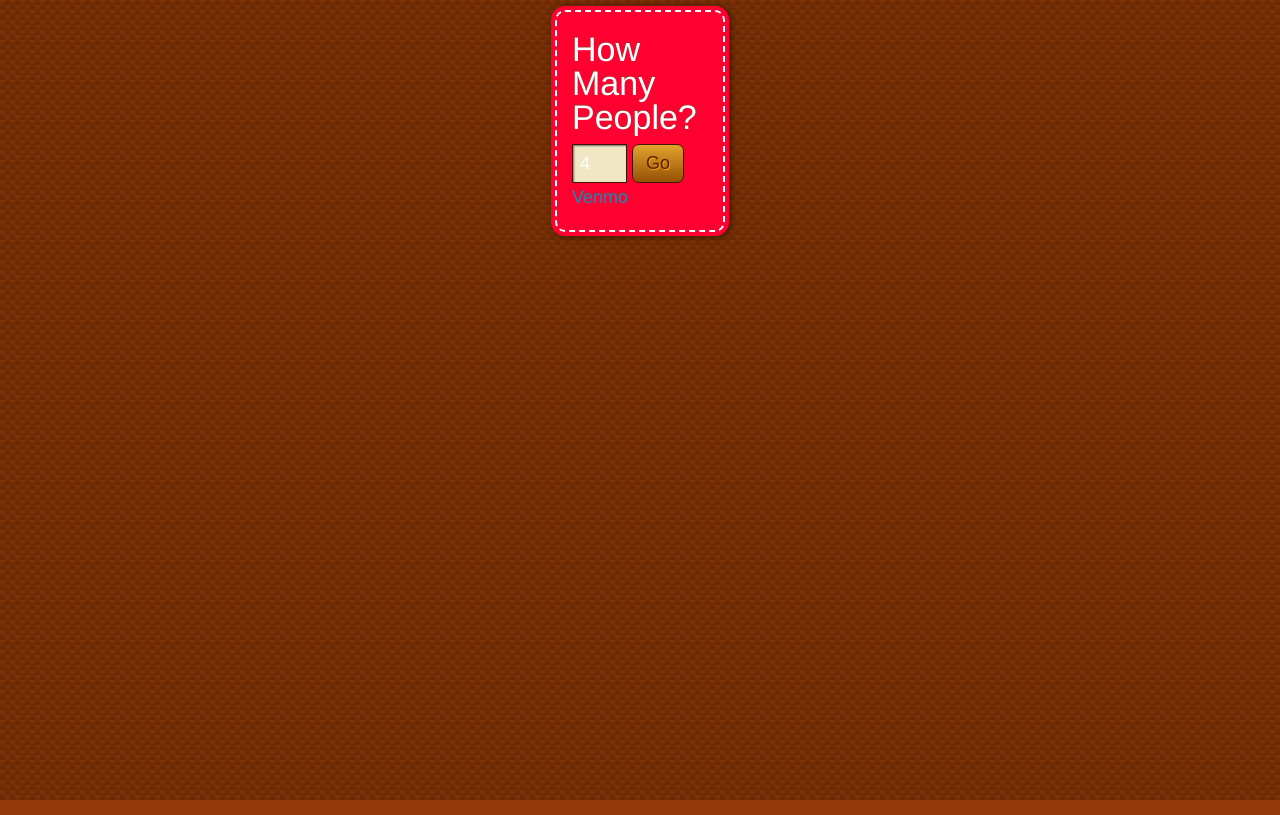
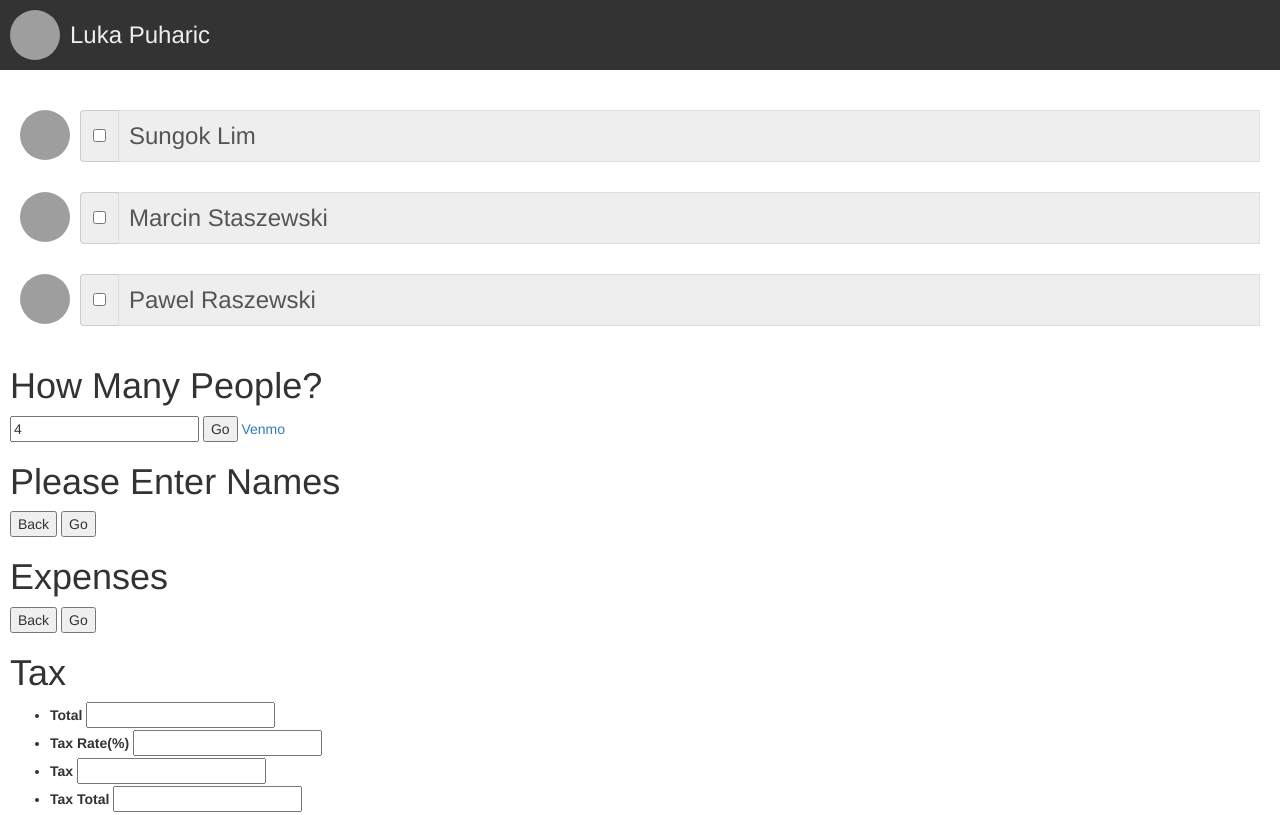
Before and after one commit to lukap2211/lunch, a plain HTML site: page index.html in a window 1280 px wide. Shown: the top 815 px of the page. Drawn offline with nearby package versions, Linux system fonts and the light colour scheme; grey boxes are pictures that could not be loaded.

Commit message:
Show my details on top

```diff
--- a/css/venmo.css
+++ b/css/venmo.css
@@ -1,4 +1,12 @@
-#my_friends {overflow: hidden; margin: auto; padding: 0; margin: 0;}
+
+body {padding: 10px;}
+
+#my_details {position: fixed; top:0; left:0; right:0; height: 70px; background: #333; padding:10px; z-index: 100;}
+#my_details img {width: 50px; height: 50px; margin: 0 10px 0 0;}
+#my_details .title {padding:0; margin:0;color:#EEE; padding: 0 10px; line-height:50px;}
+
+
+#my_friends {overflow: hidden; margin: auto; padding: 0; margin: 90px 0 0; }
 #my_friends li {float: left; list-style: none; padding: 10px;}
-#my_friends li h3 {color:white; font-size: 10px;}
-#my_friends li img {width: 80px; height: 80px;}
+#my_friends li img {width: 50px; height: 50px; margin: 0 10px 0 0;}
+#my_friends li .title {padding:0; margin:0;color:#555; background: #EEE; padding: 0 10px; line-height:50px; border: 1px solid #DDD;}
--- a/index.html
+++ b/index.html
@@ -19,7 +19,7 @@
 	<script src="bootstrap/js/bootstrap.js"></script>
 
 	<!-- CSS -->
-	<link rel="stylesheet" type="text/css" href="css/lunch.css">
+	<!-- <link rel="stylesheet" type="text/css" href="css/lunch.css"> -->
 	<link rel="stylesheet" type="text/css" href="css/venmo.css">
 
 	<!-- JS -->
@@ -29,6 +29,10 @@
 
 </head>
 <body>
+
+	<div id="my_details"></div>
+	<div id="my_friends"></div>
+
 <div class="bg">
 <div class="center">
 	<div id="step_count" class="step">
@@ -90,6 +94,6 @@
 	</div>
 </div>
 </div>
-<div id="my_friends"></div></div>
+</div>
 </body>
 </html>
--- a/js/venmo.js
+++ b/js/venmo.js
@@ -15,6 +15,7 @@ var V = {
                 if (result.contents.data) {
                     V.user = result.contents.data.user;
                     console.log(V.user);
+                    V._fn.showMyDetails();
                     V._fn.getFriends();
                 } else {
                     console.log("NO USER! (probably token expired)");
@@ -31,13 +32,27 @@ var V = {
             });
         },
 
+        showMyDetails : function () {
+            var my_details = [ "<img src='" + V.user.profile_picture_url + "' title ='" + V.user.display_name + "' class='img-circle' align='left' />",
+                               "<h3 class='title'>" + V.user.display_name + "</h3>",
+                               ].join("");
+
+             $("#my_details").append(my_details);
+        },
+
         showFriends : function () {
             var friends_html = [];
             $.each(V.friends, function (i, friend) {
 
                 li_friend = [ "<li data-id='" + friend.id + "'>",
-                              "<h3>" + friend.display_name + "</h3>",
-                              "<img src='" + friend.profile_picture_url + "' title ='" + friend.display_name + "' />",
+                              "<label>",
+                              "<img src='" + friend.profile_picture_url + "' title ='" + friend.display_name + "' class='img-circle' align='left' />",
+                              "<div class='input-group'>",
+                              "<span class='input-group-addon'>",
+                              "<input type='checkbox' aria-label='...''>",
+                              "</span>",
+                              "<h3 class='title'>" + friend.display_name + "</h3>",
+                              "</label>",
                               "</li>"
                             ].join("");
                 friends_html.push(li_friend);
@@ -51,6 +66,14 @@ var V = {
             var regex = new RegExp("[\\?&]" + name + "=([^&#]*)"),
                 results = regex.exec(location.search);
             return results === null ? "" : decodeURIComponent(results[1].replace(/\+/g, " "));
+        },
+
+        getLocalData : function () {
+            V.user = LOCAL.user;
+            V.friends = LOCAL.friends;
+            V._fn.showMyDetails();
+            V._fn.showFriends();
+
         }
     },
 
@@ -59,6 +82,9 @@ var V = {
         if (V._fn.getParameterByName('access_token')) {
             V.token = V._fn.getParameterByName('access_token')
             V._fn.getMe();
+        } else {
+            // use local stored data not to exceed request limit
+            V._fn.getLocalData();
         }
     }
 };
```
